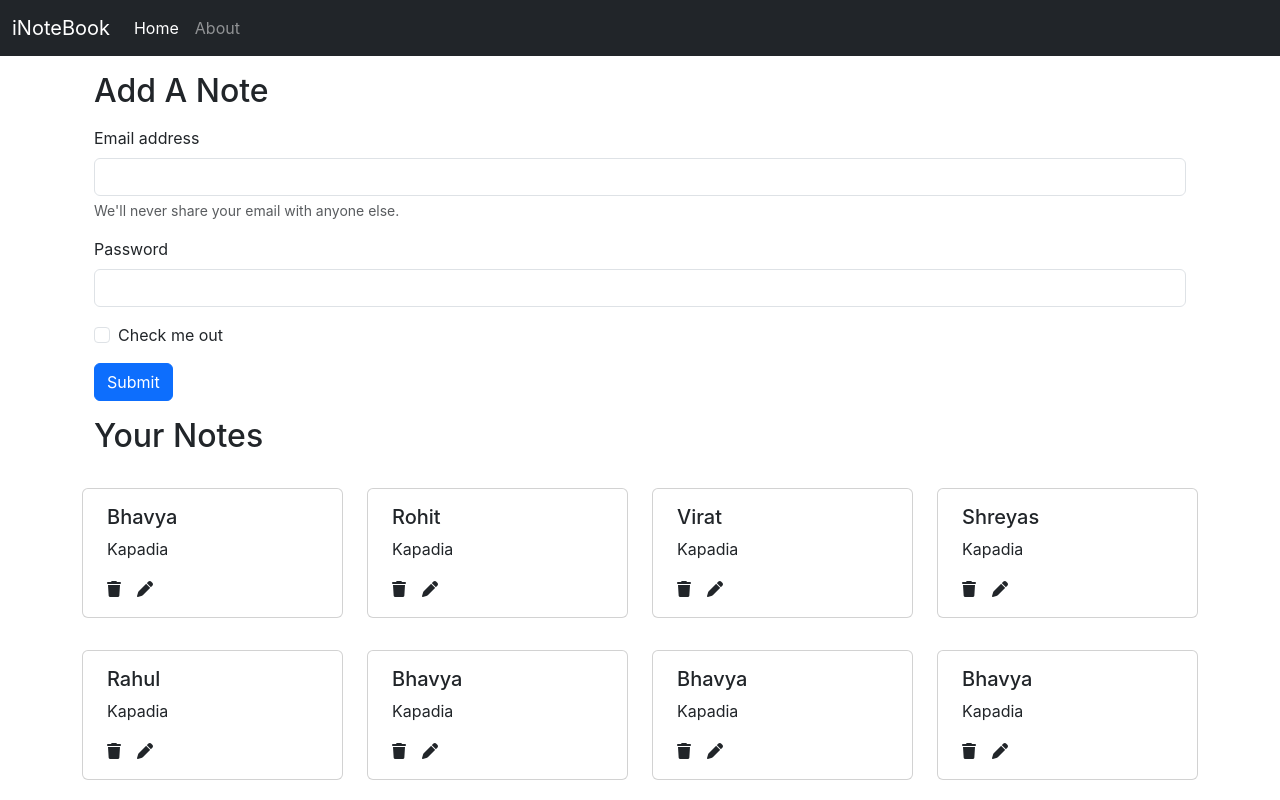
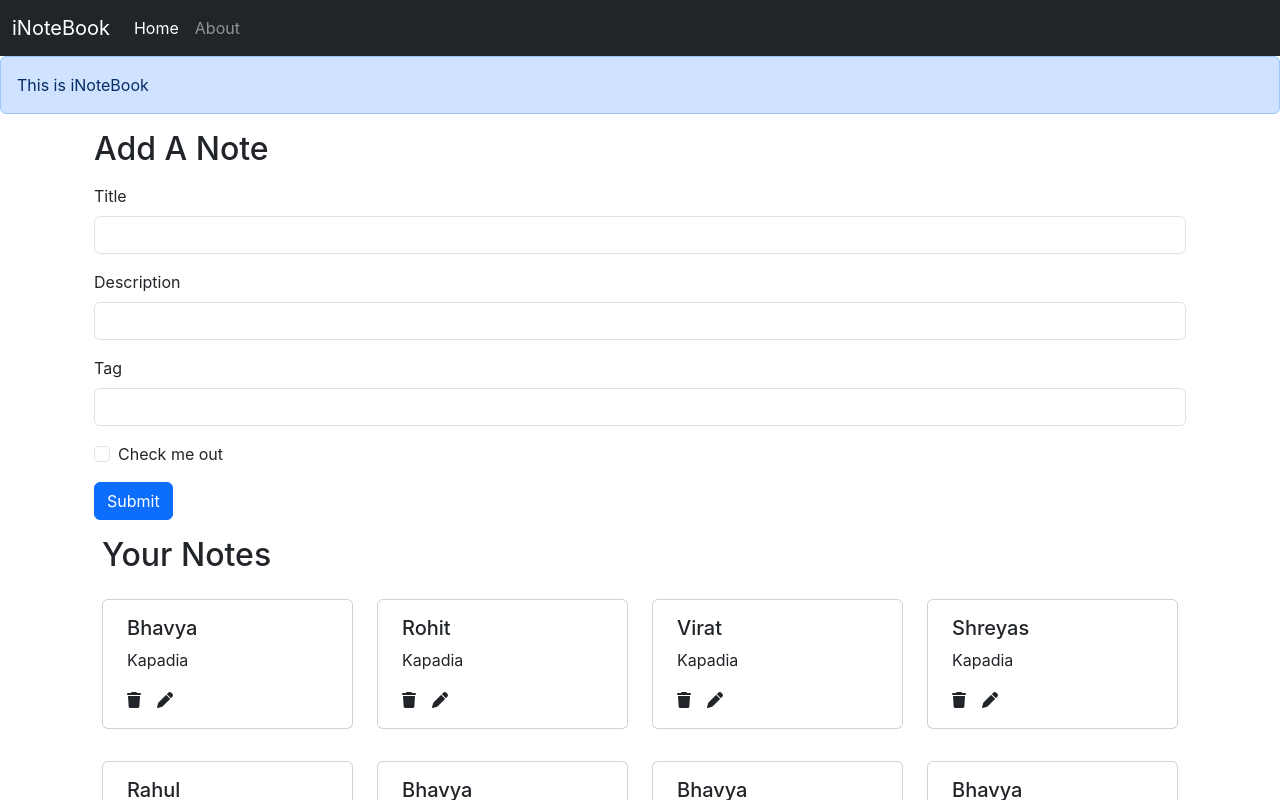
Before and after one commit to BKAPADIA04/inotebook, a React (Create React App) app: page / in a window 1280 px wide. Shown: the top 800 px of the page. Built offline with nearby package versions, Linux system fonts and the light colour scheme.

Commit message:
AddNote Added

```diff
--- a/src/App.js
+++ b/src/App.js
@@ -1,9 +1,11 @@
 import "./App.css";
-import About from "./components/About";
+// import About from "./components/About";
 import Home from "./components/Home";
 import Navbar from "./components/Navbar";
 import { BrowserRouter as Router, Routes, Route } from "react-router-dom";
 import NoteState from "./context/note/NoteState";
+import Alert from "./components/Alert";
+import AddNote from "./components/AddNote";
 
 function App() {
   return (
@@ -11,10 +13,11 @@ function App() {
       <NoteState>
         <Router>
           <Navbar />
+          <Alert message = "This is iNoteBook"/>
           <div className="container">
             <Routes>
               <Route path="/" element={<Home />}></Route>
-              <Route path="/about" element={<About />}></Route>
+              <Route path="/about" element={<AddNote />}></Route>
             </Routes>
           </div>
         </Router>
--- /dev/null
+++ b/src/components/AddNote.js
@@ -0,0 +1,83 @@
+import React, { useContext, useState } from "react";
+import NoteContext from "../context/note/NoteContext";
+export default function AddNote() {
+  const context = useContext(NoteContext);
+  const { addNote } = context;
+
+  const [note, setNote] = useState({ title: "", description: "", tag: "" });
+
+  const handleChange = (event) => {
+    setNote({...note,[event.target.name]: event.target.value});
+  };
+
+  const handleClick = (event) => {
+    event.preventDefault();
+    addNote(note.title,note.description,note.tag);
+    const form = document.getElementById('form_addNote');
+    form.reset();
+  };
+
+  return (
+    <div className="container my-3">
+      <h2>Add A Note</h2>
+      <form id = "form_addNote" className="my-3">
+        <div className="mb-3">
+          <label htmlFor="exampleInputEmail1" className="form-label">
+            Title
+          </label>
+          <input
+            type="text"
+            name="title"
+            className="form-control"
+            id="exampleInputEmail1"
+            aria-describedby="emailHelp"
+            onChange={handleChange}
+            autoComplete="off"
+          ></input>
+          {/*<div id="emailHelp" className="form-text">
+            We'll never share your email with anyone else.
+  </div>*/}
+        </div>
+        <div className="mb-3">
+          <label htmlFor="exampleInputPassword1" className="form-label">
+            Description
+          </label>
+          <input
+            type="text"
+            name="description"
+            className="form-control"
+            id="exampleInputPassword1"
+            onChange={handleChange}
+            autoComplete="off"
+          ></input>
+        </div>
+        <div className="mb-3">
+          <label htmlFor="exampleInputPassword1" className="form-label">
+            Tag
+          </label>
+          <input
+            type="text"
+            name="tag"
+            className="form-control"
+            id="exampleInputPassword1"
+            onChange={handleChange}
+            autoComplete="off"
+          ></input>
+        </div>
+        <div className="mb-3 form-check">
+          <input
+            type="checkbox"
+            className="form-check-input"
+            id="exampleCheck1"
+          ></input>
+          <label className="form-check-label" htmlFor="exampleCheck1">
+            Check me out
+          </label>
+        </div>
+        <button type="reset" className="btn btn-primary" onClick={handleClick}>
+          Submit
+        </button>
+      </form>
+    </div>
+  );
+}
--- /dev/null
+++ b/src/components/Alert.js
@@ -0,0 +1,9 @@
+import React from "react";
+
+export default function Alert(props) {
+  return (
+    <div className="alert alert-primary" role="alert">
+      {props.message}
+    </div>
+  );
+}
--- a/src/components/Home.js
+++ b/src/components/Home.js
@@ -10,51 +10,6 @@ export default function Home() {
 
   return (
     <>
-      <div className="container my-3">
-        <h2>Add A Note</h2>
-        <form className="my-3">
-          <div className="mb-3">
-            <label htmlFor="exampleInputEmail1" className="form-label">
-              Email address
-            </label>
-            <input
-              type="email"
-              className="form-control"
-              id="exampleInputEmail1"
-              aria-describedby="emailHelp"
-            ></input>
-            <div id="emailHelp" className="form-text">
-              We'll never share your email with anyone else.
-            </div>
-          </div>
-          <div className="mb-3">
-            <label htmlFor="exampleInputPassword1" className="form-label">
-              Password
-            </label>
-            <input
-              type="password"
-              className="form-control"
-              id="exampleInputPassword1"
-            ></input>
-          </div>
-          <div className="mb-3 form-check">
-            <input
-              type="checkbox"
-              className="form-check-input"
-              id="exampleCheck1"
-            ></input>
-            <label className="form-check-label" htmlFor="exampleCheck1">
-              Check me out
-            </label>
-          </div>
-          <button type="submit" className="btn btn-primary">
-            Submit
-          </button>
-        </form>
-      </div>
-      <div className="container my-3">
-        <h2>Your Notes</h2>
-      </div>
       <Notes/>
     </>
   );
--- a/src/components/Notes.js
+++ b/src/components/Notes.js
@@ -1,14 +1,17 @@
 import React,{useContext} from 'react'
 import NoteContext from "../context/note/NoteContext";
 import NotesItem from './NotesItem';
+import AddNote from './AddNote';
 
 export default function Notes() {
     const context = useContext(NoteContext);
     //eslint-disable-next-line
-    const { notes, setNotes } = context;
+    const { notes } = context;
   return (
     <>
-        <div className="row">
+      <AddNote />
+        <div className="row mx-2">
+          <h2>Your Notes</h2>
             {notes.map((note,index) => {
                 return <NotesItem key = {index} note = {note} />
             })}
--- a/src/context/note/NoteState.js
+++ b/src/context/note/NoteState.js
@@ -88,8 +88,26 @@ const NoteState = (props) => {
     ]
 
     const [notes,setNotes] = useState(notesInitial);
+
+    const addNote = (title,description,tag) => {
+        let note = {
+           title : title,
+           description: description,
+           tag : tag
+        };
+        setNotes(notes.concat(note));
+    }
+
+    const deleteNote = () => {
+
+    }
+
+    const editNote = () => {
+
+    }
+
     return (
-        <NoteContext.Provider value = {{notes,setNotes}}>
+        <NoteContext.Provider value = {{notes,setNotes,addNote,deleteNote,editNote}}>
             {props.children}
         </NoteContext.Provider>
     )
```
